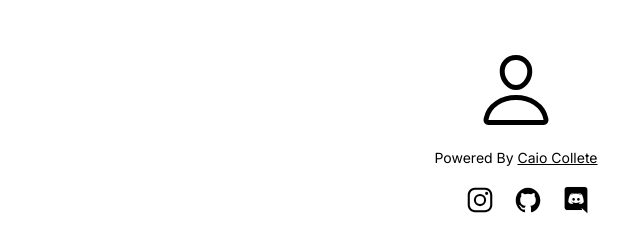
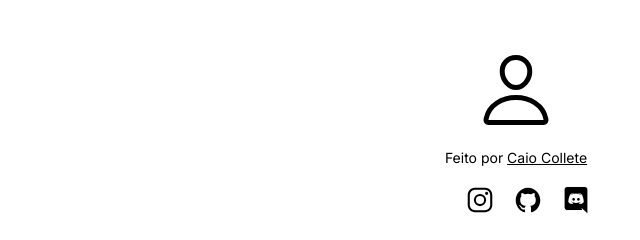
Before and after one commit to caiocollete/sidebar-desafio5, a plain HTML site: page index.html in a window 1280 px wide. Shown: the top 240 px of the page, 124-764 px from the left. Drawn offline with nearby package versions, Linux system fonts and the light colour scheme.

Commit message:
feito por

```diff
--- a/index.html
+++ b/index.html
@@ -43,7 +43,7 @@
         <div class="creditos">
 
             <a href="https://github.com/caiocollete"><ion-icon name="person-outline"></ion-icon></a>
-            <p>Powered By <a href="https://github.com/caiocollete">Caio Collete</a></p>
+            <p>Feito por <a href="https://github.com/caiocollete">Caio Collete</a></p>
 
             <div class="midias">
                 <a href="https://instagram.com/caiocollete/" target="_blank"><ion-icon name="logo-instagram"></ion-icon></a>
```
